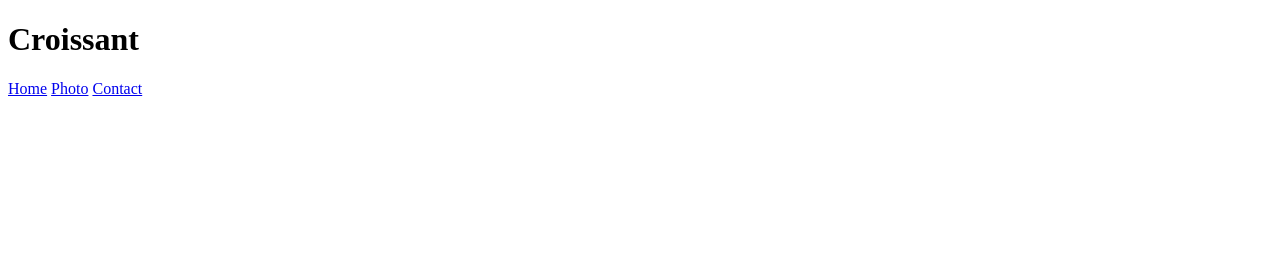
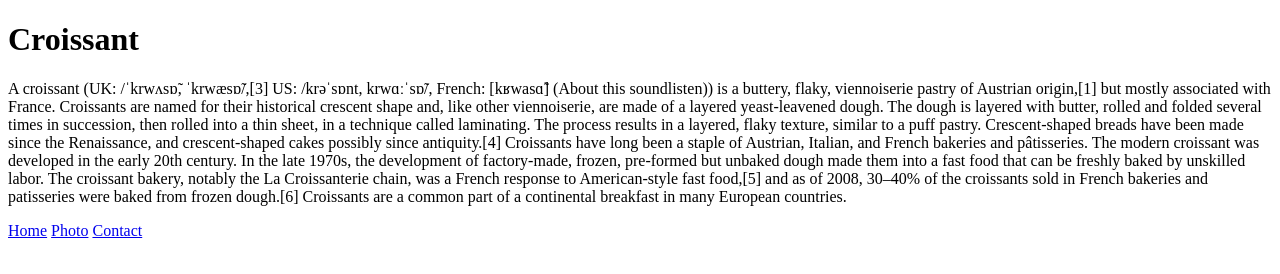
Before and after one commit to corinamittelholzer/Croissant, a plain HTML site: page index.html in a window 1280 px wide. Drawn offline with Linux system fonts and the light colour scheme.

Commit message:
add text to home

```diff
--- a/index.html
+++ b/index.html
@@ -8,6 +8,27 @@
   </head>
   <body>
     <h1>Croissant</h1>
+    <p>
+      A croissant (UK: /ˈkrwʌsɒ̃, ˈkrwæsɒ̃/,[3] US: /krəˈsɒnt, krwɑːˈsɒ̃/, French:
+      [kʁwasɑ̃] (About this soundlisten)) is a buttery, flaky, viennoiserie
+      pastry of Austrian origin,[1] but mostly associated with France.
+      Croissants are named for their historical crescent shape and, like other
+      viennoiserie, are made of a layered yeast-leavened dough. The dough is
+      layered with butter, rolled and folded several times in succession, then
+      rolled into a thin sheet, in a technique called laminating. The process
+      results in a layered, flaky texture, similar to a puff pastry.
+      Crescent-shaped breads have been made since the Renaissance, and
+      crescent-shaped cakes possibly since antiquity.[4] Croissants have long
+      been a staple of Austrian, Italian, and French bakeries and pâtisseries.
+      The modern croissant was developed in the early 20th century. In the late
+      1970s, the development of factory-made, frozen, pre-formed but unbaked
+      dough made them into a fast food that can be freshly baked by unskilled
+      labor. The croissant bakery, notably the La Croissanterie chain, was a
+      French response to American-style fast food,[5] and as of 2008, 30–40% of
+      the croissants sold in French bakeries and patisseries were baked from
+      frozen dough.[6] Croissants are a common part of a continental breakfast
+      in many European countries.
+    </p>
     <a href="/">Home</a>
     <a href="/photo.html">Photo</a>
     <a href="/contact.html">Contact</a>
```
